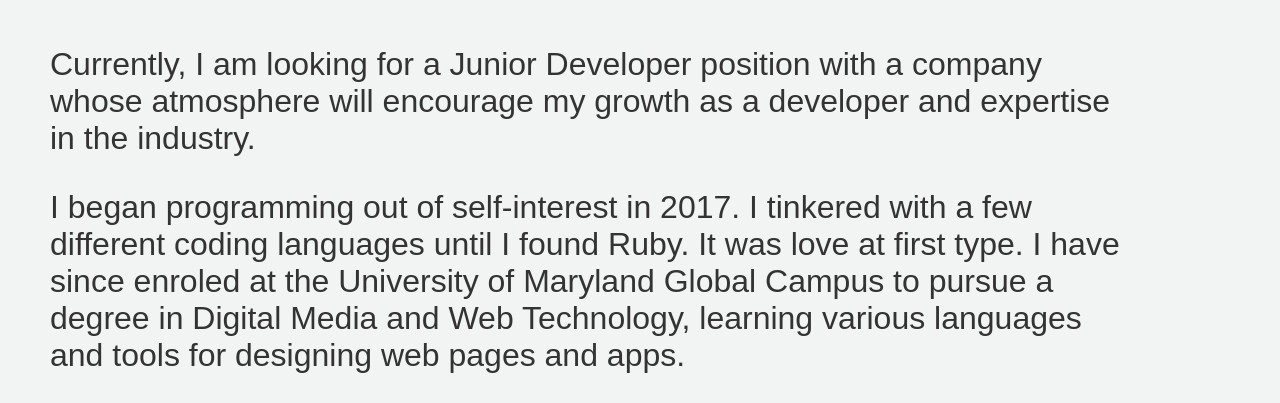
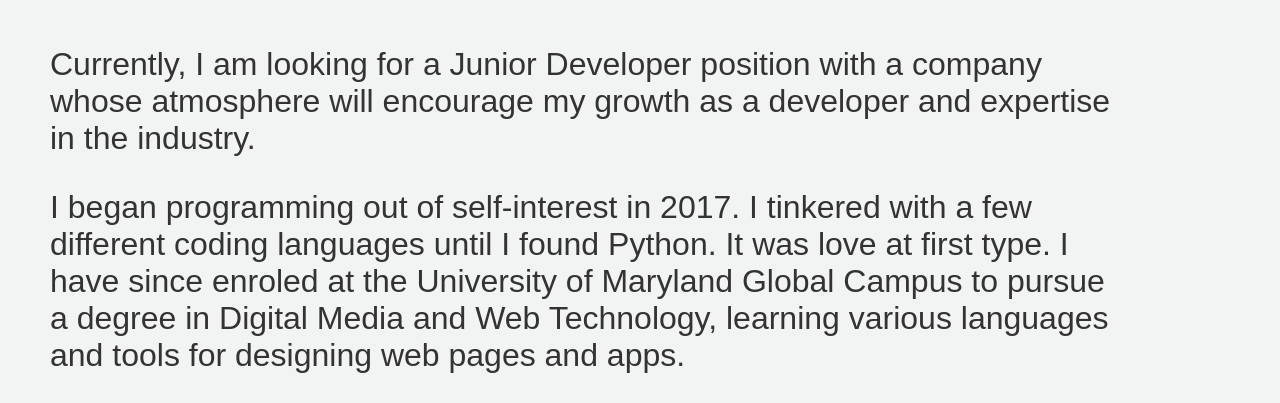
Before and after one commit to tesarge/homepage-old, a plain HTML site: page index.html in a window 1280 px wide. Shown: the part 498-901 px from the top of the page. Drawn offline with Linux system fonts and the light colour scheme.

Commit message:
Update index.html

```diff
--- a/index.html
+++ b/index.html
@@ -22,7 +22,7 @@
 <p>I'm a <span>pro</span>grammer</p>
 <h2>About Me</h2>
 <p>Currently, I am looking for a Junior Developer position with a company whose atmosphere will encourage my growth as a developer and expertise in the industry.</p>
-<p>I began programming out of self-interest in 2017. I tinkered with a few different coding languages until I found Ruby. It was love at first type. I have since enroled at the University of Maryland Global Campus to pursue a degree in Digital Media and Web Technology, learning various languages and tools for designing web pages and apps.</p>
+<p>I began programming out of self-interest in 2017. I tinkered with a few different coding languages until I found Python. It was love at first type. I have since enroled at the University of Maryland Global Campus to pursue a degree in Digital Media and Web Technology, learning various languages and tools for designing web pages and apps.</p>
 <p> Originally from Honolulu, Hawaii, I am currently living in Beijing, China. When not coding, I enjoy cycling, hiking, trying to cook, and learning (human) languages.</p>
 <p>大家好。我是泰勒。我是个自学成才的程序猿。我来自夏威夷檀香山和现在我住在北京。在我空闲的时候我喜欢骑自行车，爬山，做饭，和自学语言。</p>
 </div>
```
